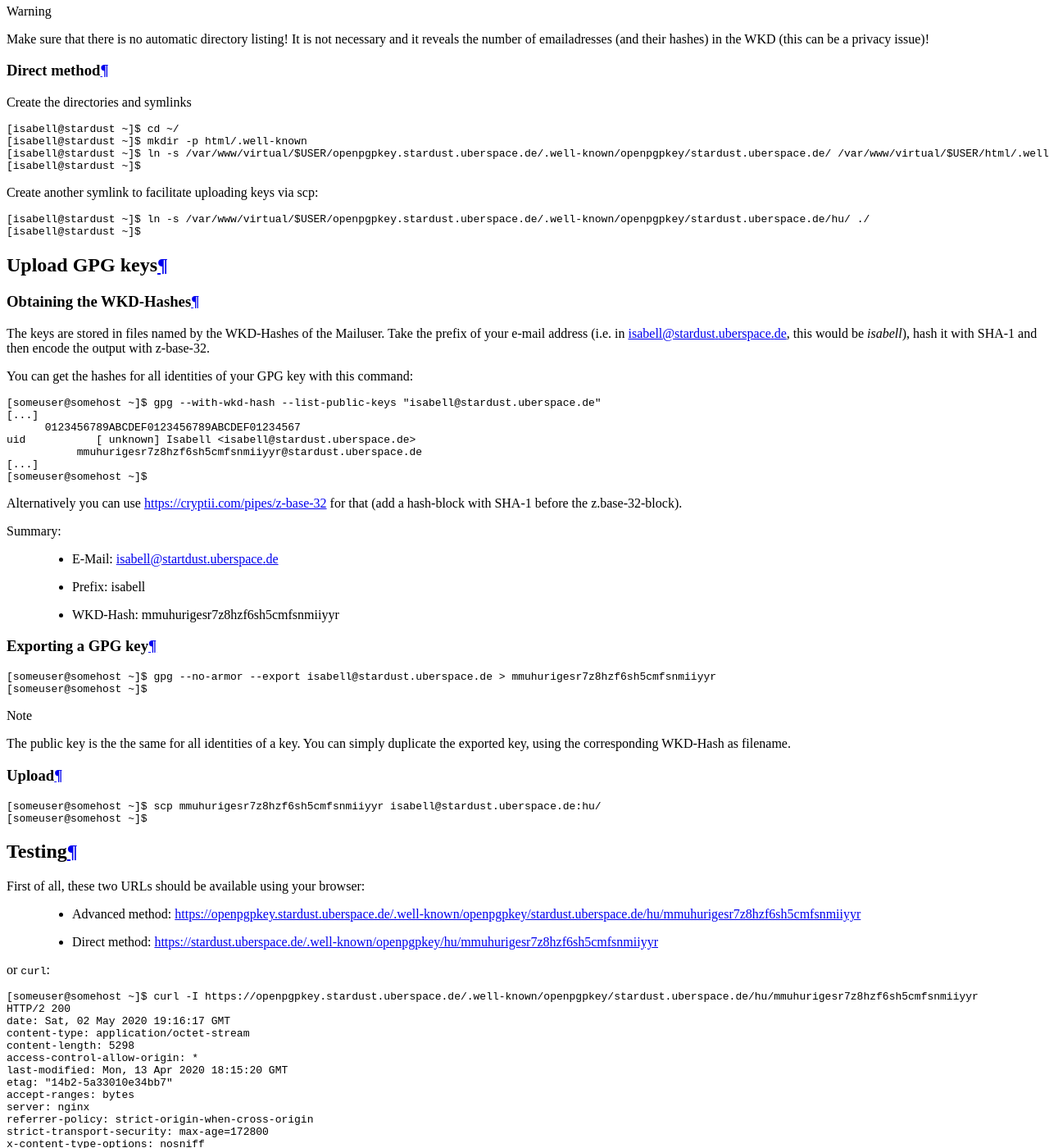
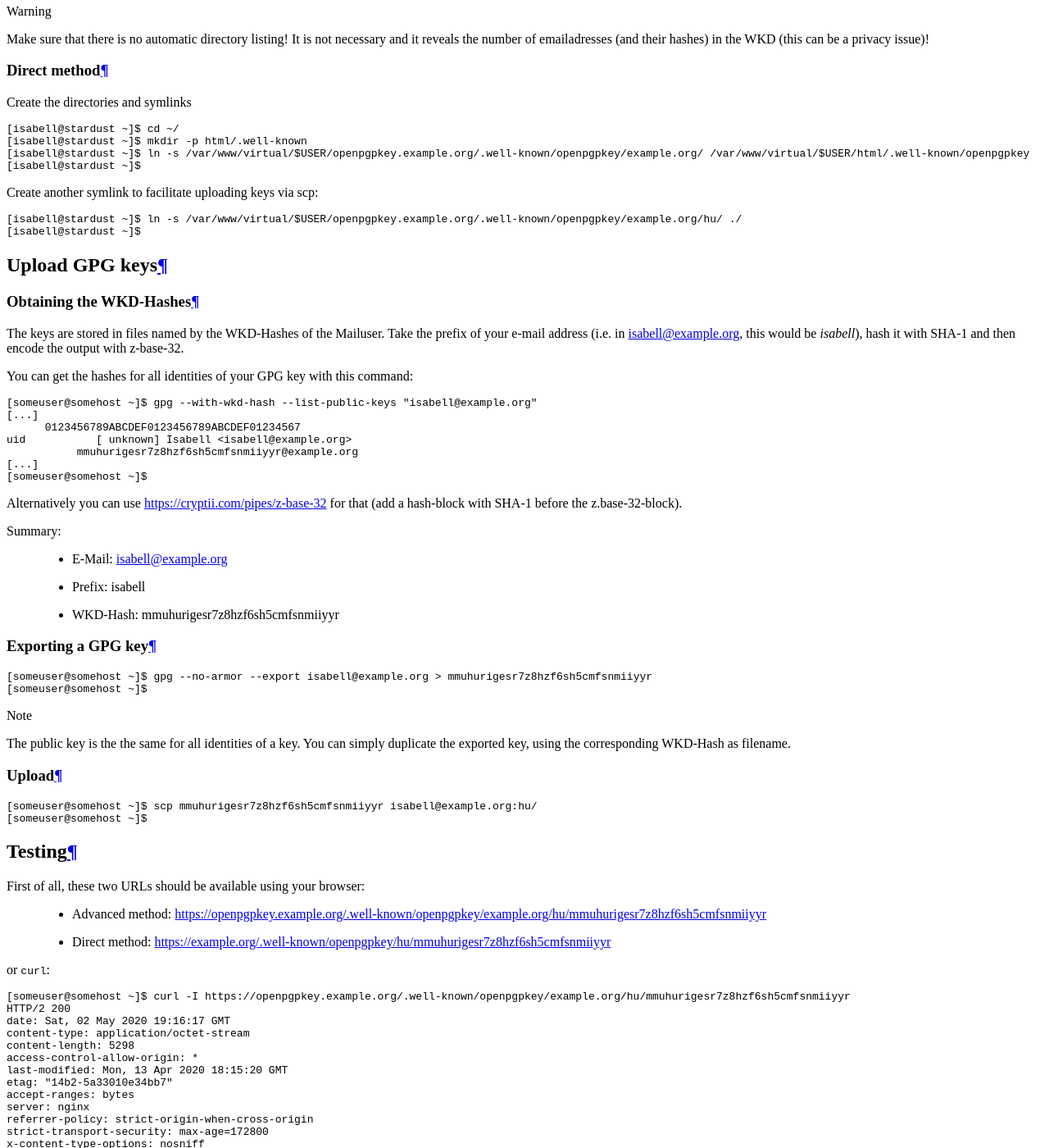
Before and after one commit to Uberspace/lab, a Sphinx documentation site: the page built from source/guide_wkd.rst, in a window 1280 px wide and 1400 px high, scrolled down 3971 px. Shown: the whole window at 82% size. Built offline with Sphinx 7.4.7 and the Read the Docs theme 2.0.0, drawn with Linux system fonts in a browser that asks for light colours; some of the changed text lies outside the part shown.

Commit message:
[WKD] Change the used domains to example.org

```diff
--- a/source/guide_wkd.rst
+++ b/source/guide_wkd.rst
@@ -26,14 +26,14 @@ Web Key Directories provide an easy way to discover public keys through HTTPS. T
 Prerequisites
 =============
 
-You need the public keys for the e-mail identities you want to provide via WKD (e.g. isabell@stardust.uberspace.de). This guide does not explain how to generate GnuPG / OpenPGP keys.
+You need the public keys for the e-mail identities you want to provide via WKD (e.g. isabell@example.org). This guide does not explain how to generate GnuPG / OpenPGP keys.
 
 The domain for the advanced method has to be set up at your DNS-Hoster and within your uberspace:
 
 ::
 
  [isabell@stardust ~]$ uberspace web domain list
- openpgpkey.stardust.uberspace.de
+ openpgpkey.example.org
  [isabell@stardust ~]$
 
 
@@ -50,9 +50,9 @@ Create the directories and the empty files:
 ::
 
  [isabell@stardust ~]$ cd /var/www/virtual/$USER/
- [isabell@stardust isabell]$ mkdir -p openpgpkey.stardust.uberspace.de/.well-known/openpgpkey/stardust.uberspace.de/hu/
- [isabell@stardust isabell]$ touch openpgpkey.stardust.uberspace.de/.well-known/openpgpkey/stardust.uberspace.de/policy
- [isabell@stardust isabell]$ touch openpgpkey.stardust.uberspace.de/.well-known/openpgpkey/stardust.uberspace.de/.htaccess
+ [isabell@stardust isabell]$ mkdir -p openpgpkey.example.org/.well-known/openpgpkey/example.org/hu/
+ [isabell@stardust isabell]$ touch openpgpkey.example.org/.well-known/openpgpkey/example.org/policy
+ [isabell@stardust isabell]$ touch openpgpkey.example.org/.well-known/openpgpkey/example.org/.htaccess
  [isabell@stardust ~]$
 
 Add the following lines to the empty ``.htaccess`` file to set the correct headers:
@@ -77,14 +77,14 @@ Create the directories and symlinks
 
  [isabell@stardust ~]$ cd ~/
  [isabell@stardust ~]$ mkdir -p html/.well-known
- [isabell@stardust ~]$ ln -s /var/www/virtual/$USER/openpgpkey.stardust.uberspace.de/.well-known/openpgpkey/stardust.uberspace.de/ /var/www/virtual/$USER/html/.well-known/openpgpkey
+ [isabell@stardust ~]$ ln -s /var/www/virtual/$USER/openpgpkey.example.org/.well-known/openpgpkey/example.org/ /var/www/virtual/$USER/html/.well-known/openpgpkey
  [isabell@stardust ~]$
 
 Create another symlink to facilitate uploading keys via scp:
 
 ::
 
- [isabell@stardust ~]$ ln -s /var/www/virtual/$USER/openpgpkey.stardust.uberspace.de/.well-known/openpgpkey/stardust.uberspace.de/hu/ ./
+ [isabell@stardust ~]$ ln -s /var/www/virtual/$USER/openpgpkey.example.org/.well-known/openpgpkey/example.org/hu/ ./
  [isabell@stardust ~]$
 
 Upload GPG keys
@@ -93,24 +93,24 @@ Upload GPG keys
 Obtaining the WKD-Hashes
 ------------------------
 
-The keys are stored in files named by the WKD-Hashes of the Mailuser. Take the prefix of your e-mail address (i.e. in isabell@stardust.uberspace.de, this would be `isabell`), hash it with SHA-1 and then encode the output with z-base-32.
+The keys are stored in files named by the WKD-Hashes of the Mailuser. Take the prefix of your e-mail address (i.e. in isabell@example.org, this would be `isabell`), hash it with SHA-1 and then encode the output with z-base-32.
 
 You can get the hashes for all identities of your GPG key with this command:
 
 ::
 
- [someuser@somehost ~]$ gpg --with-wkd-hash --list-public-keys "isabell@stardust.uberspace.de"
+ [someuser@somehost ~]$ gpg --with-wkd-hash --list-public-keys "isabell@example.org"
  [...]
        0123456789ABCDEF0123456789ABCDEF01234567
- uid           [ unknown] Isabell <isabell@stardust.uberspace.de>
-            mmuhurigesr7z8hzf6sh5cmfsnmiiyyr@stardust.uberspace.de
+ uid           [ unknown] Isabell <isabell@example.org>
+            mmuhurigesr7z8hzf6sh5cmfsnmiiyyr@example.org
  [...]
  [someuser@somehost ~]$
 
 Alternatively you can use https://cryptii.com/pipes/z-base-32 for that (add a hash-block with SHA-1 before the z.base-32-block).
 
 Summary:
- * E-Mail: isabell@startdust.uberspace.de
+ * E-Mail: isabell@example.org
  * Prefix: isabell
  * WKD-Hash: mmuhurigesr7z8hzf6sh5cmfsnmiiyyr
 
@@ -120,7 +120,7 @@ Exporting a GPG key
 
 ::
 
- [someuser@somehost ~]$ gpg --no-armor --export isabell@stardust.uberspace.de > mmuhurigesr7z8hzf6sh5cmfsnmiiyyr
+ [someuser@somehost ~]$ gpg --no-armor --export isabell@example.org > mmuhurigesr7z8hzf6sh5cmfsnmiiyyr
  [someuser@somehost ~]$
 
 .. note:: The public key is the the same for all identities of a key. You can simply duplicate the exported key, using the corresponding WKD-Hash as filename.
@@ -130,7 +130,7 @@ Upload
 
 ::
 
- [someuser@somehost ~]$ scp mmuhurigesr7z8hzf6sh5cmfsnmiiyyr isabell@stardust.uberspace.de:hu/
+ [someuser@somehost ~]$ scp mmuhurigesr7z8hzf6sh5cmfsnmiiyyr isabell@example.org:hu/
  [someuser@somehost ~]$
 
 Testing
@@ -138,15 +138,15 @@ Testing
 
 First of all, these two URLs should be available using your browser:
 
- * Advanced method: https://openpgpkey.stardust.uberspace.de/.well-known/openpgpkey/stardust.uberspace.de/hu/mmuhurigesr7z8hzf6sh5cmfsnmiiyyr
- * Direct method: https://stardust.uberspace.de/.well-known/openpgpkey/hu/mmuhurigesr7z8hzf6sh5cmfsnmiiyyr
+ * Advanced method: https://openpgpkey.example.org/.well-known/openpgpkey/example.org/hu/mmuhurigesr7z8hzf6sh5cmfsnmiiyyr
+ * Direct method: https://example.org/.well-known/openpgpkey/hu/mmuhurigesr7z8hzf6sh5cmfsnmiiyyr
 
 or ``curl``:
 
 .. code-block:: console
  :emphasize-lines: 4,6
 
- [someuser@somehost ~]$ curl -I https://openpgpkey.stardust.uberspace.de/.well-known/openpgpkey/stardust.uberspace.de/hu/mmuhurigesr7z8hzf6sh5cmfsnmiiyyr
+ [someuser@somehost ~]$ curl -I https://openpgpkey.example.org/.well-known/openpgpkey/example.org/hu/mmuhurigesr7z8hzf6sh5cmfsnmiiyyr
  HTTP/2 200
  date: Sat, 02 May 2020 19:16:17 GMT
  content-type: application/octet-stream
@@ -167,15 +167,15 @@ You can test the WKD-download by running:
 
 ::
 
- [someuser@somehost ~]$ env GNUPGHOME=$(mktemp -d) gpg --locate-keys --auto-key-locate clear,wkd,nodefault isabell@stardust.uberspace.de
+ [someuser@somehost ~]$ env GNUPGHOME=$(mktemp -d) gpg --locate-keys --auto-key-locate clear,wkd,nodefault isabell@example.org
  gpg: keybox '/tmp/tmp.c8iW067tlp/pubring.kbx' created
  gpg: /tmp/tmp.c8iW067tlp/trustdb.gpg: trustdb created
- gpg: key 89ABCDEF01234567: public key "Isabell <isabell@stardust.uberspace.de>" imported
+ gpg: key 89ABCDEF01234567: public key "Isabell <isabell@example.org>" imported
  gpg: Total number processed: 1
  gpg:               imported: 1
  [...]
        0123456789ABCDEF0123456789ABCDEF01234567
- uid           [ unknown] Isabell <isabell@stardust.uberspace.de>
+ uid           [ unknown] Isabell <isabell@example.org>
  [...]
  [someuser@somehost ~]$
 
```
